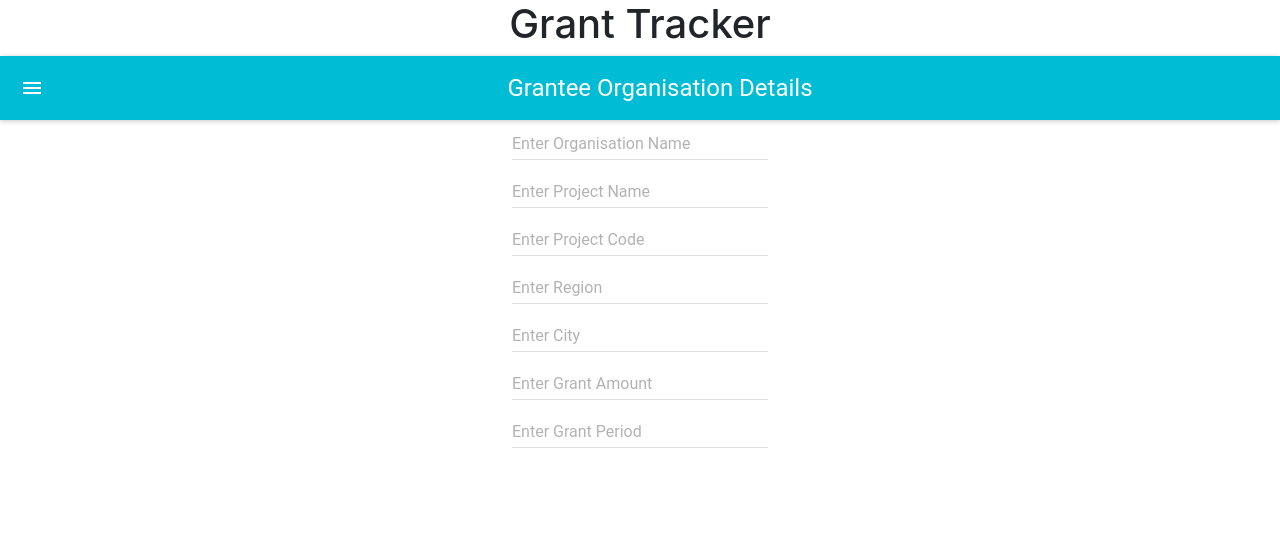
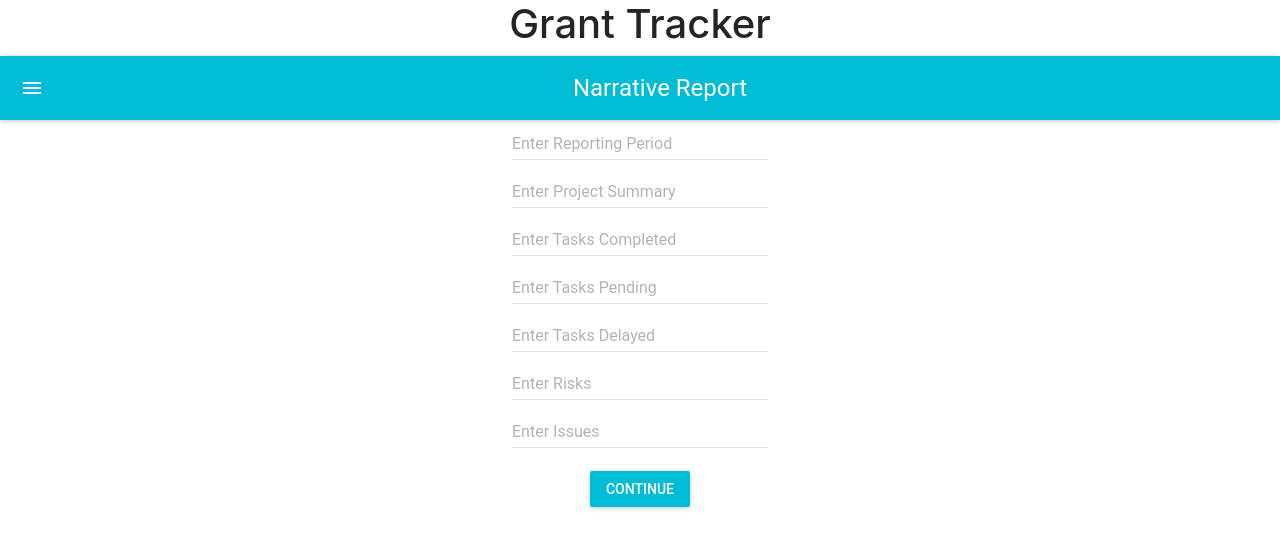
Before and after one commit to nashthecoder/mycodeop-mvp, a React (Create React App) app in the folder Desktop/NashCodeOp/mvp/client/: page / in a window 1280 px wide. Shown: the top 548 px of the page. Built offline with nearby package versions, Linux system fonts and the light colour scheme.

Commit message:
narrative and financial forms complete

```diff
--- a/Desktop/NashCodeOp/mvp/client/src/components/FinancialForm.js
+++ b/Desktop/NashCodeOp/mvp/client/src/components/FinancialForm.js
@@ -1,17 +1,81 @@
-import React, { Component } from 'react'
+import React, { Component } from 'react';
+import MuiThemeProvider from 'material-ui/styles/MuiThemeProvider';
+import AppBar from 'material-ui/AppBar';
+import TextField from 'material-ui/TextField';
+import RaisedButton from 'material-ui/RaisedButton';
 
 export class FinancialForm extends Component {
     continue = e => {
         e.preventDefault();
         this.props.nextStep();
-    }
+    };
+    back = e => {
+        e.preventDefault();
+        this.props.prevStep();
+    };
+
     render() {
+        const { values, handleChange } = this.props;
         return (
-            <div>
+            <MuiThemeProvider>
+            <React.Fragment>
+                <AppBar title="Financial Report" />
+                <TextField
+                hintText="Enter Budget Line"
+                floatingLabeltext="Budget Line"
+                onChange={handleChange('budgetLine')}
+                defaultValue={values.budgetLine}
+                />
+                <br/>
+                <TextField
+                hintText="Enter Project Budget"
+                floatingLabeltext="Project Budget"
+                onChange={handleChange('projectBudget')}
+                defaultValue={values.projectBudget}
+                />
+                <br/>
+                <TextField
+                hintText="Enter Forecast Amount"
+                floatingLabeltext="Forecast Amount"
+                onChange={handleChange('forecastAmount')}
+                defaultValue={values.forecastAmount}
+                />
+                <br/>
+                <TextField
+                hintText="Enter Actual Amount"
+                floatingLabeltext="Actual Amount"
+                onChange={handleChange('actualAmount')}
+                defaultValue={values.actualAmount}
+                />
+                {/* <br/>
+                <TextField
+                hintText="Enter Totals"
+                floatingLabeltext="Totals"
+                onChange={handleChange('totals')}
+                defaultValue={values.totals} */}
 
-            </div>
+                <br/>
+                <RaisedButton label="Continue"
+                primary={true}
+                style={styles.button}
+                onClick={this.continue}
+                />
+                <br/>
+                <RaisedButton label="Back"
+                primary={false}
+                style={styles.button}
+                onClick={this.back}
+                />
+            </React.Fragment>
+        </MuiThemeProvider>
         )
     }
 }
+const styles = {
+    button: {
+        margin: 15
+    }
+
+}
 
 export default FinancialForm
--- a/Desktop/NashCodeOp/mvp/client/src/components/NarrativeForm.js
+++ b/Desktop/NashCodeOp/mvp/client/src/components/NarrativeForm.js
@@ -0,0 +1,85 @@
+import React, { Component } from 'react';
+import MuiThemeProvider from 'material-ui/styles/MuiThemeProvider';
+import AppBar from 'material-ui/AppBar';
+import TextField from 'material-ui/TextField';
+import RaisedButton from 'material-ui/RaisedButton';
+
+export class NarrativeForm extends Component {
+    continue = e => {
+        e.preventDefault();
+        this.props.nextStep();
+    }
+    render() {
+        const { values, handleChange } = this.props;
+        return (
+            <MuiThemeProvider>
+            <React.Fragment>
+                <AppBar title="Narrative Report" />
+                <TextField
+                hintText="Enter Reporting Period"
+                floatingLabeltext="Reporting Period"
+                onChange={handleChange('reportPeriod')}
+                defaultValue={values.reportPeriod}
+                />
+                <br/>
+                <TextField
+                hintText="Enter Project Summary"
+                floatingLabeltext="Project Summary"
+                onChange={handleChange('projectSummary')}
+                defaultValue={values.projectSummary}
+                />
+                <br/>
+                <TextField
+                hintText="Enter Tasks Completed"
+                floatingLabeltext="Tasks Completed"
+                onChange={handleChange('taskCompleted')}
+                defaultValue={values.taskCompleted}
+                />
+                <br/>
+                <TextField
+                hintText="Enter Tasks Pending"
+                floatingLabeltext="Tasks Pending"
+                onChange={handleChange('taskPending')}
+                defaultValue={values.region}
+                />
+                <br/>
+                <TextField
+                hintText="Enter Tasks Delayed"
+                floatingLabeltext="Tasks Delayed"
+                onChange={handleChange('taskDelayed')}
+                defaultValue={values.taskDelayed}
+                />
+                <br/>
+                <TextField
+                hintText="Enter Risks"
+                floatingLabeltext="Risks"
+                onChange={handleChange('risks')}
+                defaultValue={values.risks}
+                />
+                <br/>
+                <TextField
+                hintText="Enter Issues"
+                floatingLabeltext="Issues"
+                onChange={handleChange('issues')}
+                defaultValue={values.issues}
+                />
+                <br/>
+                <RaisedButton label="Continue"
+                primary={true}
+                style={styles.button}
+                onClick={this.continue}
+                />
+            </React.Fragment>
+        </MuiThemeProvider>
+        )
+    }
+}
+
+const styles = {
+    button: {
+        margin: 15
+    }
+
+}
+
+export default NarrativeForm
--- a/Desktop/NashCodeOp/mvp/client/src/components/OrgForm.js
+++ b/Desktop/NashCodeOp/mvp/client/src/components/OrgForm.js
@@ -4,6 +4,7 @@ import AppBar from 'material-ui/AppBar';
 import TextField from 'material-ui/TextField';
 import RaisedButton from 'material-ui/RaisedButton';
 
+//linked to POST User
 export class OrgForm extends Component {
     render() {
         const { values, handleChange } = this.props;
@@ -12,58 +13,69 @@ export class OrgForm extends Component {
             <React.Fragment>
                 <AppBar title="Grantee Organisation Details" />
                 <TextField
-                hintText="Enter Organisation Name"
+                hintText="Insert Organisation Name"
                 floatingLabeltext="Organisation Name"
                 onChange={handleChange('orgName')}
                 defaultValue={values.orgName}
                 />
                 <br/>
                 <TextField
-                hintText="Enter Project Name"
+                hintText="Insert Project Name"
                 floatingLabeltext="Project Name"
                 onChange={handleChange('projectName')}
                 defaultValue={values.projectName}
                 />
                 <br/>
                 <TextField
-                hintText="Enter Project Code"
+                hintText="Insert Project Code"
                 floatingLabeltext="Project Code"
                 onChange={handleChange('projectCode')}
                 defaultValue={values.projectCode}
                 />
                 <br/>
                 <TextField
-                hintText="Enter Region"
+                hintText="Insert Region"
                 floatingLabeltext="Region"
                 onChange={handleChange('region')}
                 defaultValue={values.region}
                 />
                 <br/>
                 <TextField
-                hintText="Enter City"
+                hintText="Insert City"
                 floatingLabeltext="City"
                 onChange={handleChange('city')}
                 defaultValue={values.city}
                 />
                 <br/>
                 <TextField
-                hintText="Enter Grant Amount"
+                hintText="Insert Grant Amount"
                 floatingLabeltext="Grant Amount"
                 onChange={handleChange('grantAmount')}
                 defaultValue={values.grantAmount}
                 />
                 <br/>
                 <TextField
-                hintText="Enter Grant Period"
+                hintText="Insert Grant Period"
                 floatingLabeltext="Grant Period"
                 onChange={handleChange('grantPeriod')}
                 defaultValue={values.grantPeriod}
                 />
+                <br/>
+                <RaisedButton label="Create User"
+                primary={true}
+                style={styles.button}
+                onClick={this.submit}
+                />
             </React.Fragment>
         </MuiThemeProvider>
-
         )
     }
 }
 
+const styles = {
+    button: {
+        margin: 15
+    }
+}
+
 export default OrgForm
--- a/Desktop/NashCodeOp/mvp/client/src/components/UserForm.js
+++ b/Desktop/NashCodeOp/mvp/client/src/components/UserForm.js
@@ -1,5 +1,7 @@
 import React, { Component } from 'react'
-import OrgForm from './OrgForm';
+//import OrgForm from './OrgForm';
+import NarrativeForm from './NarrativeForm.js'
+import FinancialForm from './FinancialForm.js'
 
 export class UserForm extends Component {
     state = {
@@ -36,23 +38,28 @@ handleChange = input => e =>{
 
     render() {
         const { step } = this.state;
-        const { orgName, projectName, projectCode, region, city, grantAmount, grantPeriod } = this.state;
-        const values = { orgName, projectName, projectCode, region, city, grantAmount, grantPeriod }
+        const { reportPeriod, projecSummary, taskCompleted, taskPending, taskDelayed, risks, issues } = this.state;
+        const values = { reportPeriod, projecSummary, taskCompleted, taskPending, taskDelayed, risks, issues }
 
         switch(step) {
             case 1:
                 return (
-                    <OrgForm
+                    < NarrativeForm
                     nextStep={this.nextStep}
                     handleChange={this.handleChange}
                     values={values}
                 />
             )
             case 2:
-                return  <h1>NarrativeForm</h1>
+                return (
+                    < FinancialForm
+                    nextStep={this.nextStep}
+                    prevStep={this.prevStep}
+                    handleChange={this.handleChange}
+                    values={values}
+                />
+                )
             case 3:
-                return  <h1>FinancialForm</h1>
-            case 4:
                 return  <h1>Confirm</h1>
         }
 
```
Also changed, not shown: Desktop/NashCodeOp/mvp/client/src/components/Confirm.js (+76 -4 lines).
